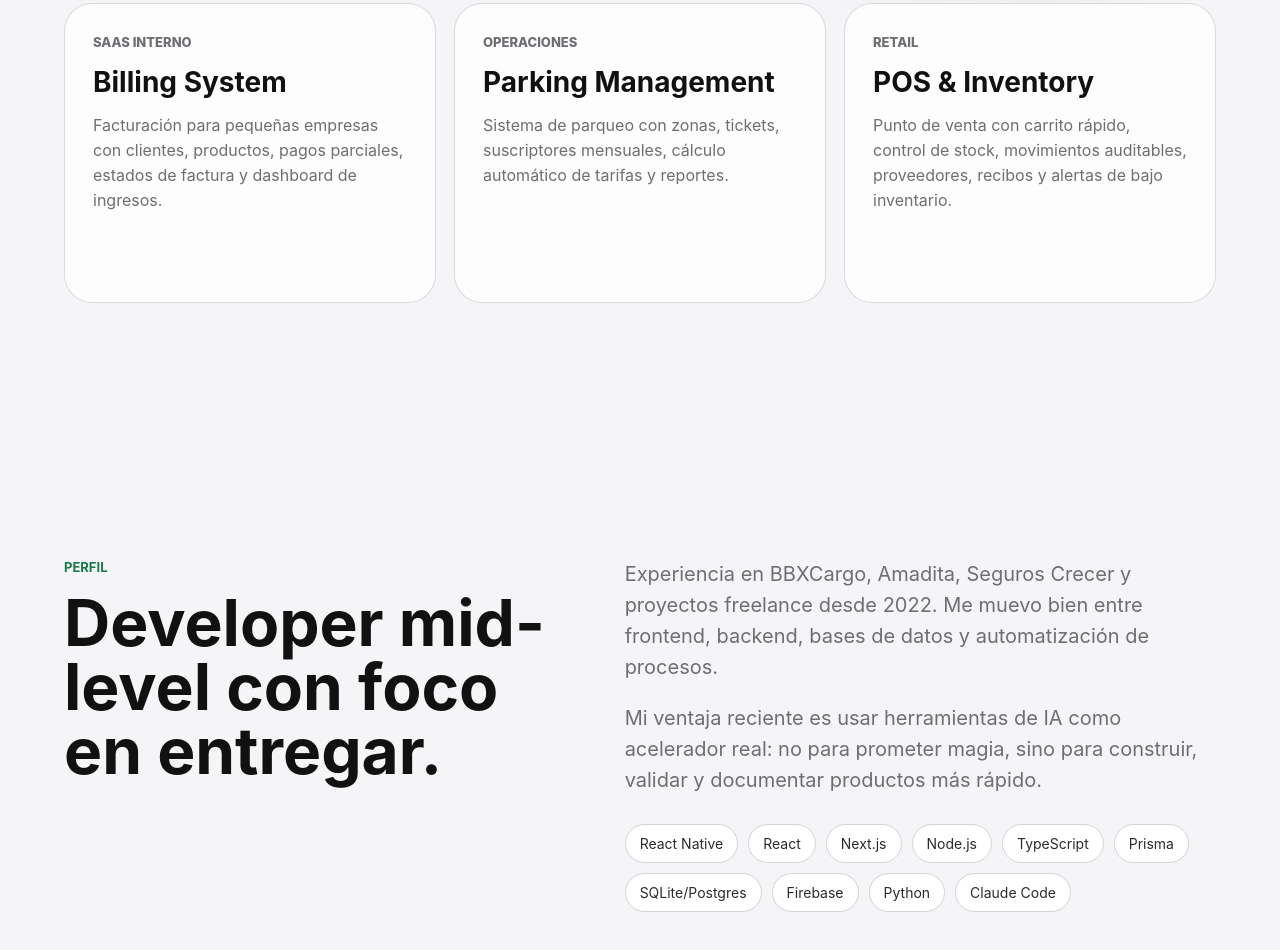
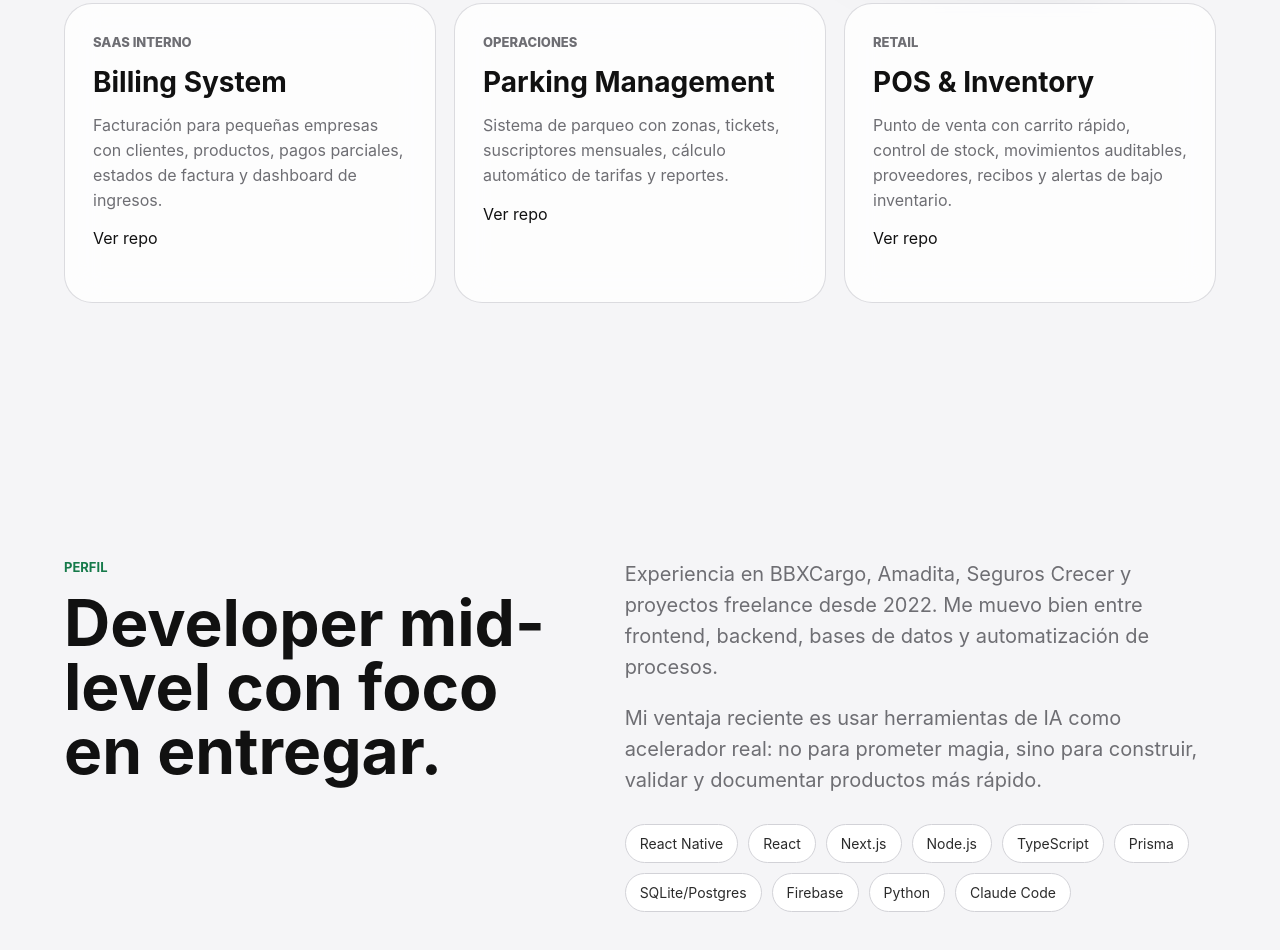
Before and after one commit to Arturo21th/arturo-portfolio, a plain HTML site: page index.html in a window 1280 px wide. Shown: the part 2627-3577 px from the top of the page. Drawn offline with Linux system fonts and the light colour scheme.

Commit message:
Agregar enlaces a repo faltantes en Billing/Parking/POS
Las tarjetas de los tres proyectos nuevos no tenían el link "Ver repo" que
sí tienen 606 y CookieBoo — encontrado al revisar el portafolio.

Co-Authored-By: Claude Fable 5 <noreply@anthropic.com>

```diff
--- a/index.html
+++ b/index.html
@@ -116,18 +116,21 @@
             <p class="tag">SaaS interno</p>
             <h3>Billing System</h3>
             <p>Facturación para pequeñas empresas con clientes, productos, pagos parciales, estados de factura y dashboard de ingresos.</p>
+            <a href="https://github.com/Arturo21th/billing-system">Ver repo</a>
           </article>
 
           <article class="project" data-tilt>
             <p class="tag">Operaciones</p>
             <h3>Parking Management</h3>
             <p>Sistema de parqueo con zonas, tickets, suscriptores mensuales, cálculo automático de tarifas y reportes.</p>
+            <a href="https://github.com/Arturo21th/parking-system">Ver repo</a>
           </article>
 
           <article class="project" data-tilt>
             <p class="tag">Retail</p>
             <h3>POS & Inventory</h3>
             <p>Punto de venta con carrito rápido, control de stock, movimientos auditables, proveedores, recibos y alertas de bajo inventario.</p>
+            <a href="https://github.com/Arturo21th/pos-inventory-system">Ver repo</a>
           </article>
         </div>
       </section>
```
